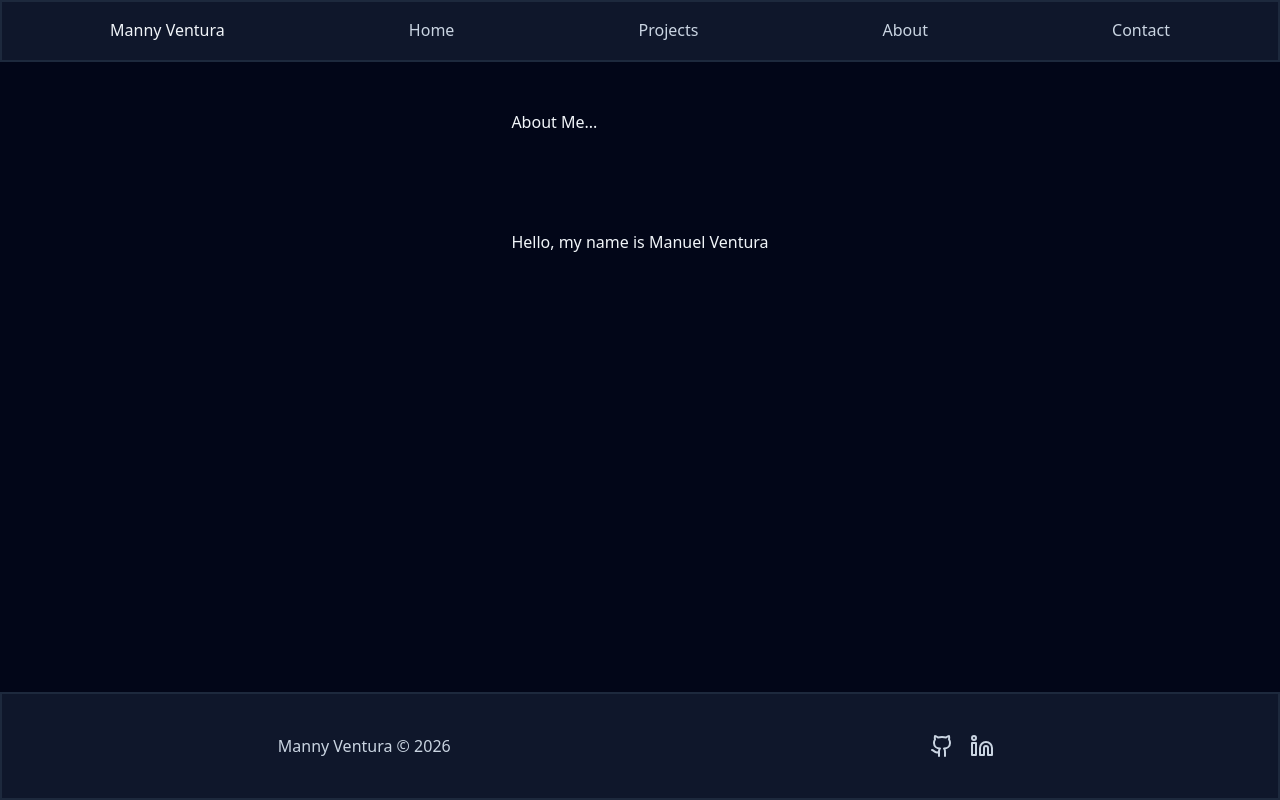
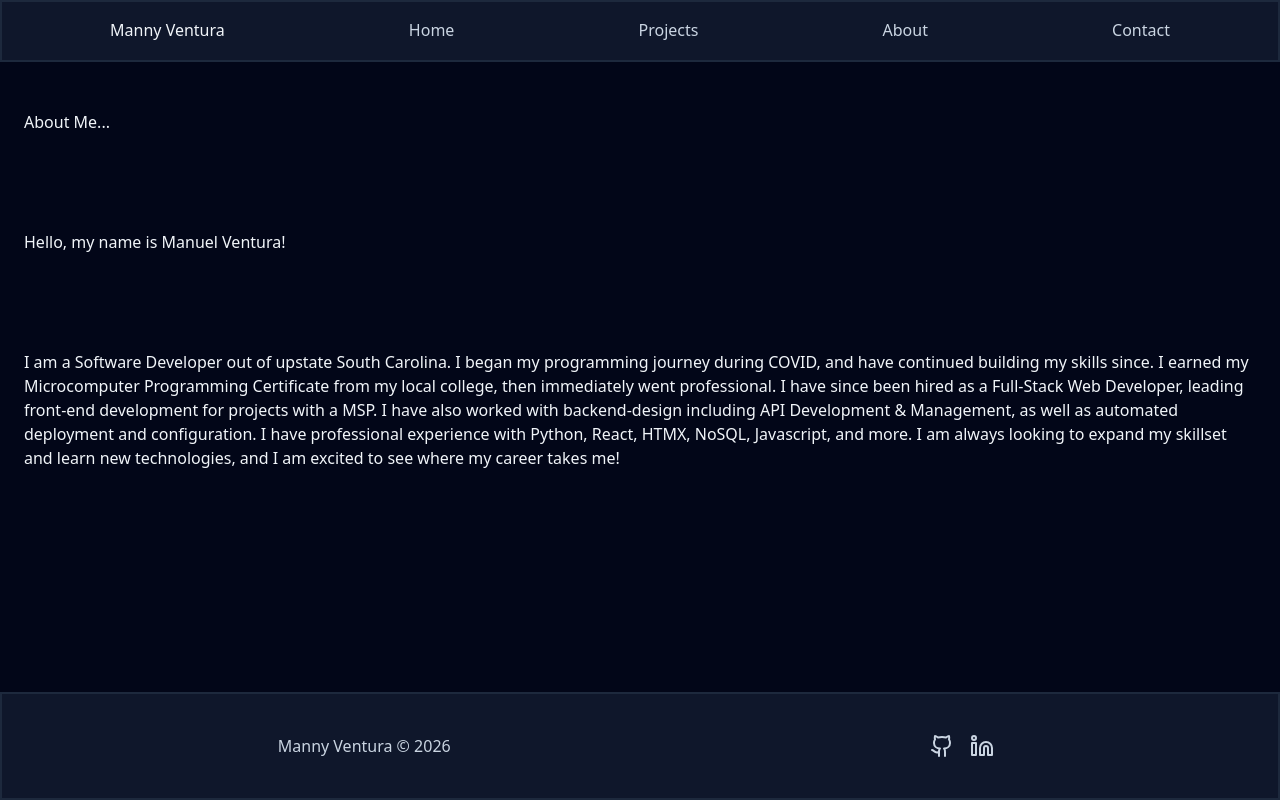
Before and after one commit to Manny-Ventura/my-next-portfolio, a Next.js app: page /about in a window 1280 px wide. Built offline with nearby package versions, Linux system fonts and the light colour scheme.

Commit message:
added about page info

```diff
--- a/src/app/about/page.tsx
+++ b/src/app/about/page.tsx
@@ -2,7 +2,15 @@ export default function Page() {
   return (
     <>
       <h1>About Me...</h1>
-      <p>Hello, my name is Manuel Ventura</p>
+      <h2>Hello, my name is Manuel Ventura!</h2>
+      <p>I am a Software Developer out of upstate South Carolina.
+        I began my programming journey during COVID, and have continued building my skills since.
+        I earned my Microcomputer Programming Certificate from my local college, then immediately went professional.
+        I have since been hired as a Full-Stack Web Developer, leading front-end development for projects with a MSP.
+        I have also worked with backend-design including API Development & Management, as well as automated deployment and configuration.
+        I have professional experience with Python, React, HTMX, NoSQL, Javascript, and more.
+        I am always looking to expand my skillset and learn new technologies, and I am excited to see where my career takes me!
+      </p>
     </>
   )
 }
```
Also changed, not shown: 1 other file (tests, documents, lock files or other folders).
